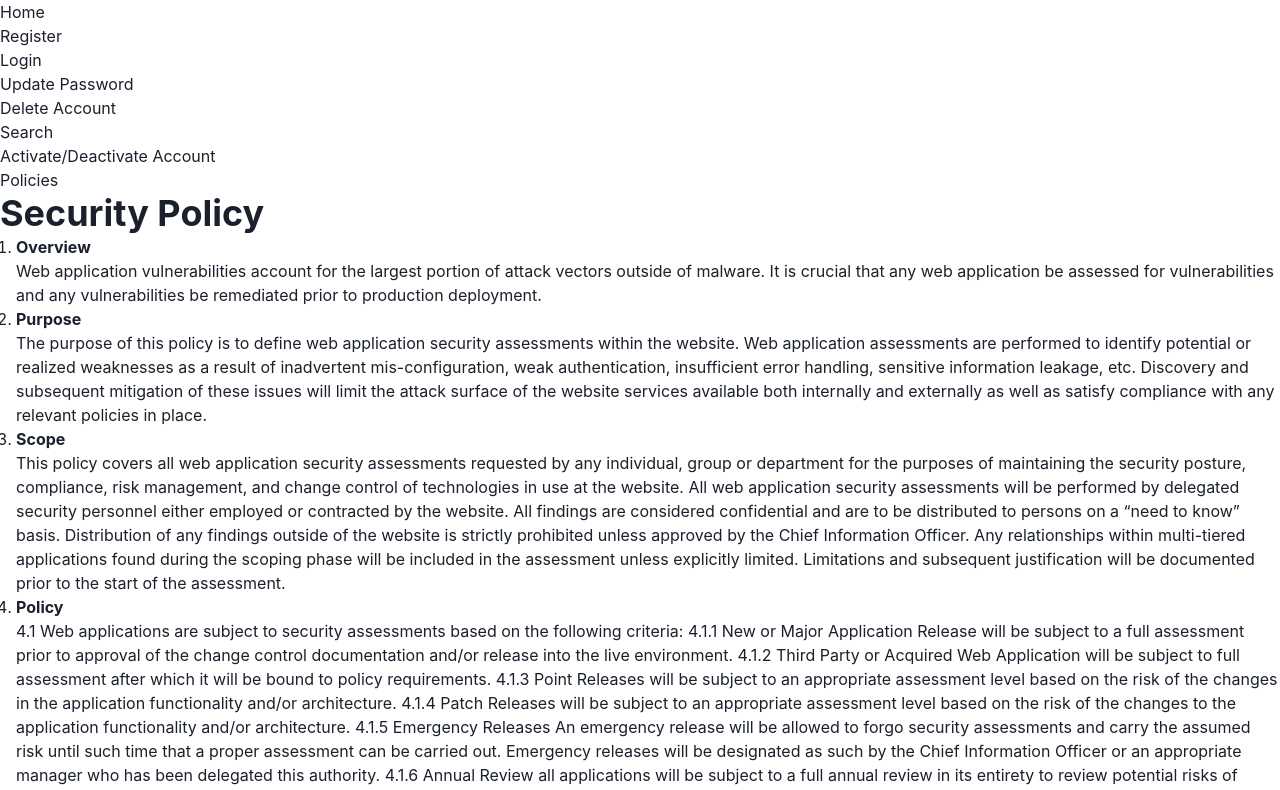
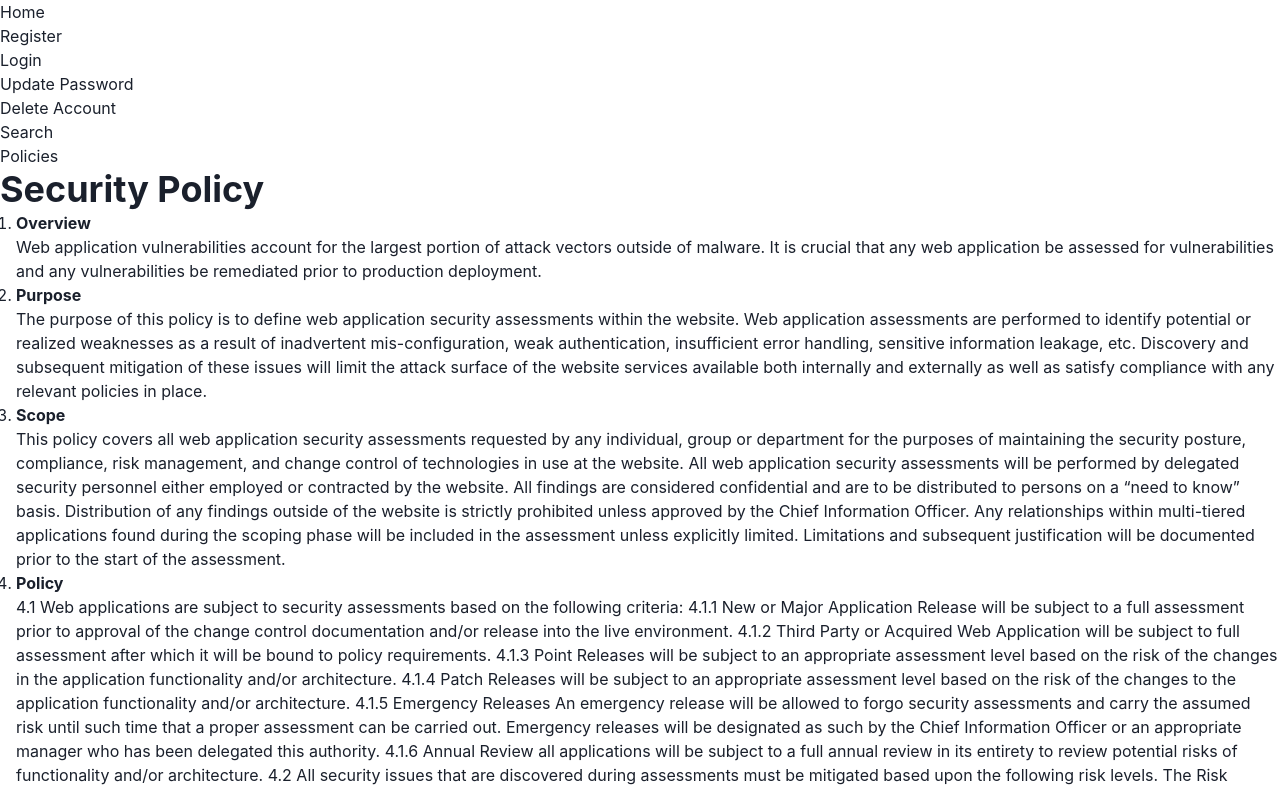
Before and after one commit to Waleed101/3316-Web-Technologies-Group-Project, a React (Create React App) app in the folder frontend/: page /policies in a window 1280 px wide. Shown: the top 790 px of the page. Built offline with nearby package versions, Linux system fonts and the light colour scheme.

Commit message:
Fixed playlist redirect to login

```diff
--- a/frontend/src/Navbar.jsx
+++ b/frontend/src/Navbar.jsx
@@ -24,9 +24,6 @@ function Navbar() {
           <Link to="/search">Search</Link>
         </li>
         <li>
-          <Link to="/activation">Activate/Deactivate Account</Link>
-        </li>
-        <li>
           <Link to="/policies">Policies</Link>
         </li>
       </ul>
--- a/frontend/src/pages/DisplayPlaylists.jsx
+++ b/frontend/src/pages/DisplayPlaylists.jsx
@@ -40,17 +40,16 @@ function DisplayPlaylists() {
     const navigate = useNavigate()
     const auth = getAuth();
     const [user, setUser] = useState(null)
+    const [playlists, setPlaylists] = useState([])
+
 
         useEffect(() => {
-onAuthStateChanged(auth, (user) => {
             if (user) {
-            setUser(user)
             fetch(`${url}api/list?user=${user.email}`)
             .then(res => res.json())
                 .then(res => {
                     let temp = []
 
-                        console.log(res)
 
                     res.forEach(row => {
                         temp.push(<Playlist vals={row}></Playlist>)
@@ -58,16 +57,19 @@ onAuthStateChanged(auth, (user) => {
 
                     setPlaylists(temp)
                 })
+            }
+        }, [user])
 
+
+onAuthStateChanged(auth, (user) => {
+        if (user) {
+            setUser(user)
             } else {
-            console.log("Redirecting...")
             navigate('/login', { state: {redirectTo: '/playlists'} })
         }
     })
-    }, [])
 
 
-    const [playlists, setPlaylists] = useState([])
 
     const redirect = false
 
```
Lines whose indentation alone changed are shown as unchanged.
